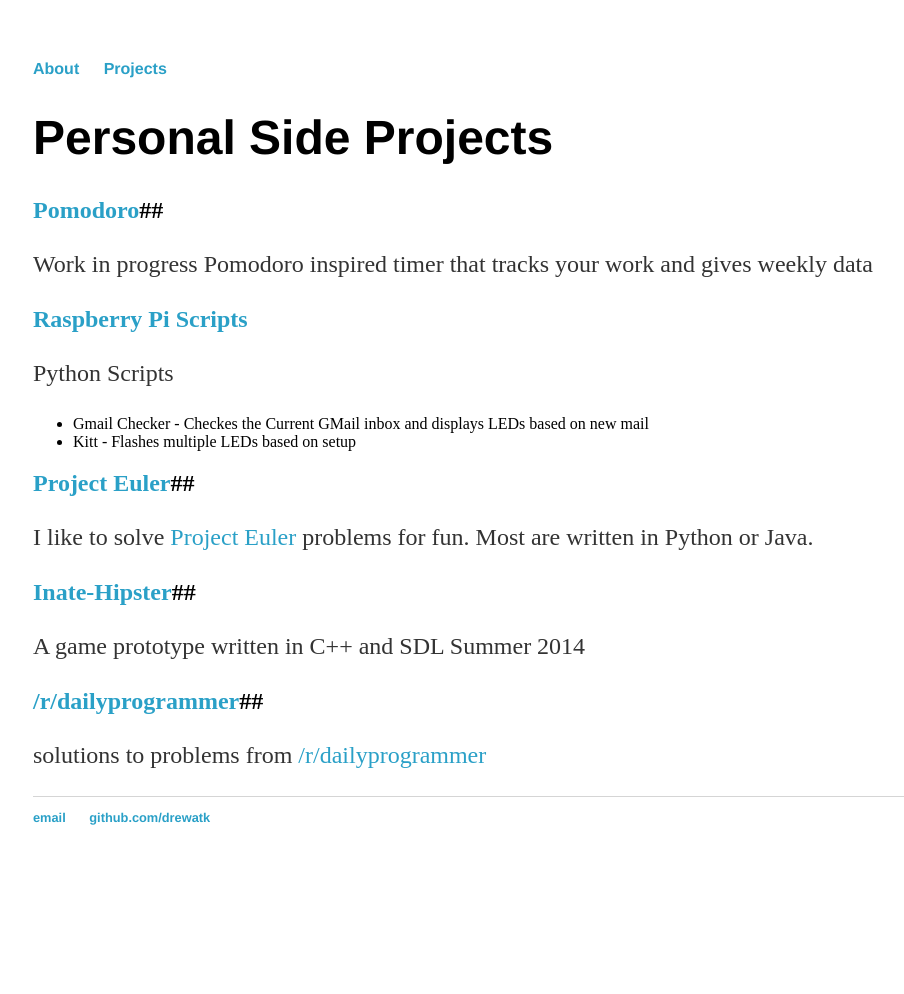
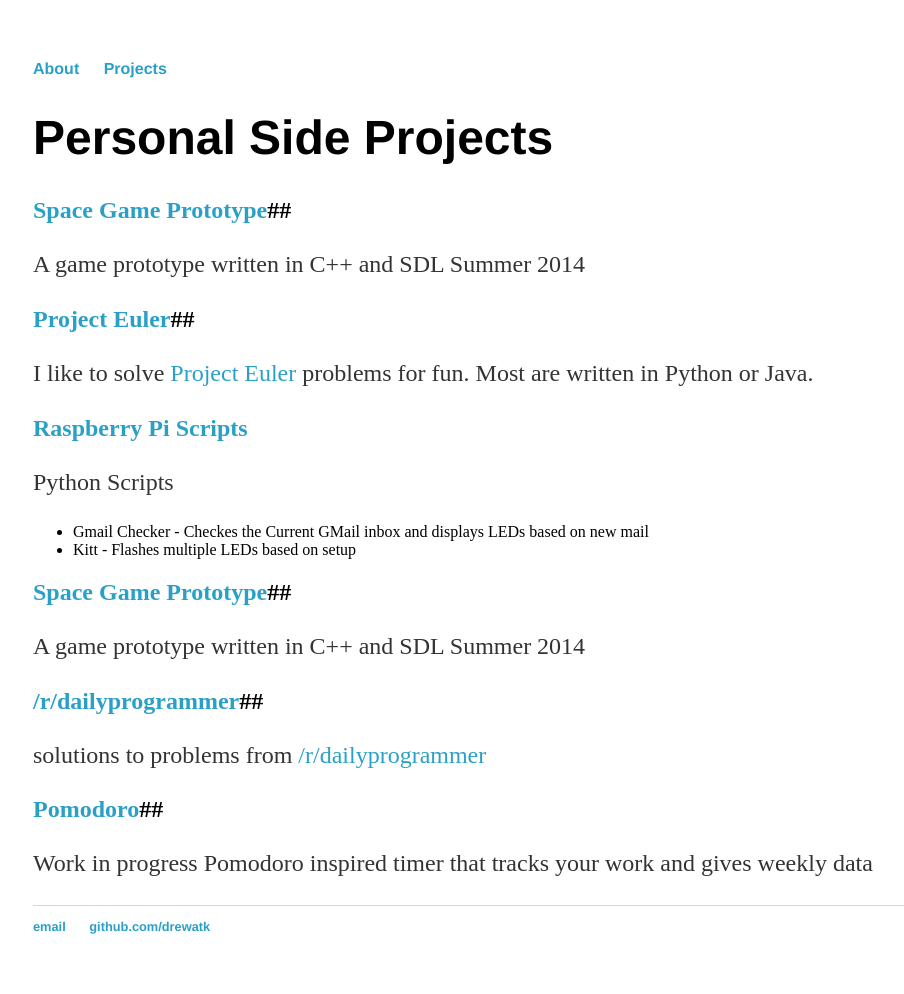
Before and after one commit to drewatk/drewatk.github.io, a Jekyll site: the page built from projects/index.md, in a window 1280 px wide. Shown: the whole page, without its empty margins (159-1063 px from the left). Built offline with Jekyll 4.4.1, drawn with Linux system fonts in a browser that asks for light colours; before the commit the page ends 900 px from its top, so only the background shows below that.

Commit message:
Reordered projects

```diff
--- a/projects/index.md
+++ b/projects/index.md
@@ -4,8 +4,11 @@
 ---
 # Personal Side Projects #
 
-## [Pomodoro](https://www.github.com/drewatk/pomodoro)##
-Work in progress Pomodoro inspired timer that tracks your work and gives weekly data
+## [Space Game Prototype](https://www.github.com/drewatk/inate-hipster)##
+A game prototype written in C++ and SDL Summer 2014
+
+## [Project Euler](https://www.github.com/drewatk/projecteuler)##
+I like to solve [Project Euler](http://www.projecteuler.net/) problems for fun. Most are written in Python or Java.
 
 ## [Raspberry Pi Scripts](http://www.github.com/drewatk/raspberry-pi/) ##
 
@@ -15,11 +18,13 @@
 - Gmail Checker - Checkes the Current GMail inbox and displays LEDs based on new mail
 - Kitt - Flashes multiple LEDs based on setup
 
-## [Project Euler](https://www.github.com/drewatk/projecteuler)##
-I like to solve [Project Euler](http://www.projecteuler.net/) problems for fun. Most are written in Python or Java.
 
-## [Inate-Hipster](https://www.github.com/drewatk/inate-hipster)##
+
+## [Space Game Prototype](https://www.github.com/drewatk/inate-hipster)##
 A game prototype written in C++ and SDL Summer 2014
 
 ## [/r/dailyprogrammer](https://www.github.com/drewatk/daily-programmer)##
 solutions to problems from [/r/dailyprogrammer](https://www.reddit.com/r/dailyprogrammer/)
+
+## [Pomodoro](https://www.github.com/drewatk/pomodoro)##
+Work in progress Pomodoro inspired timer that tracks your work and gives weekly data
```
